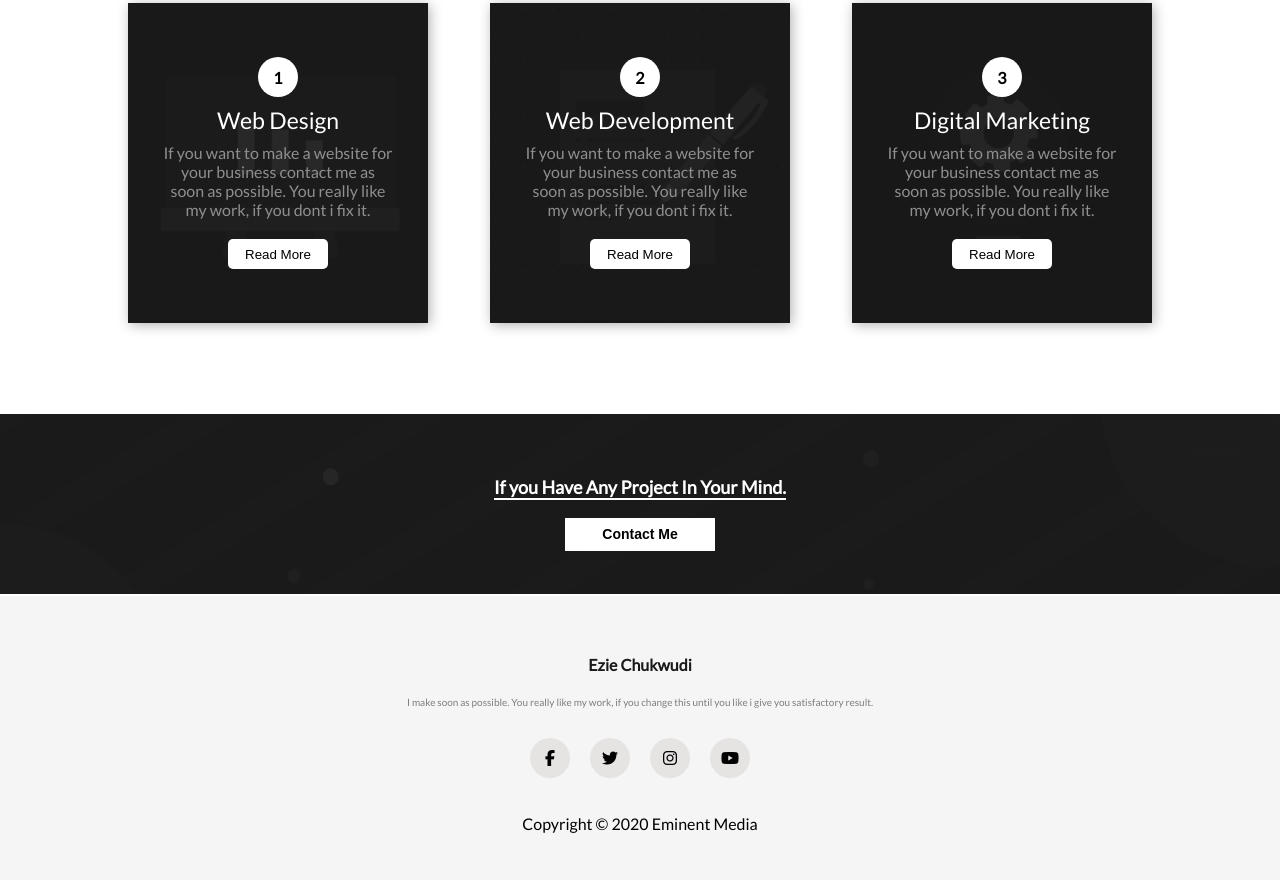
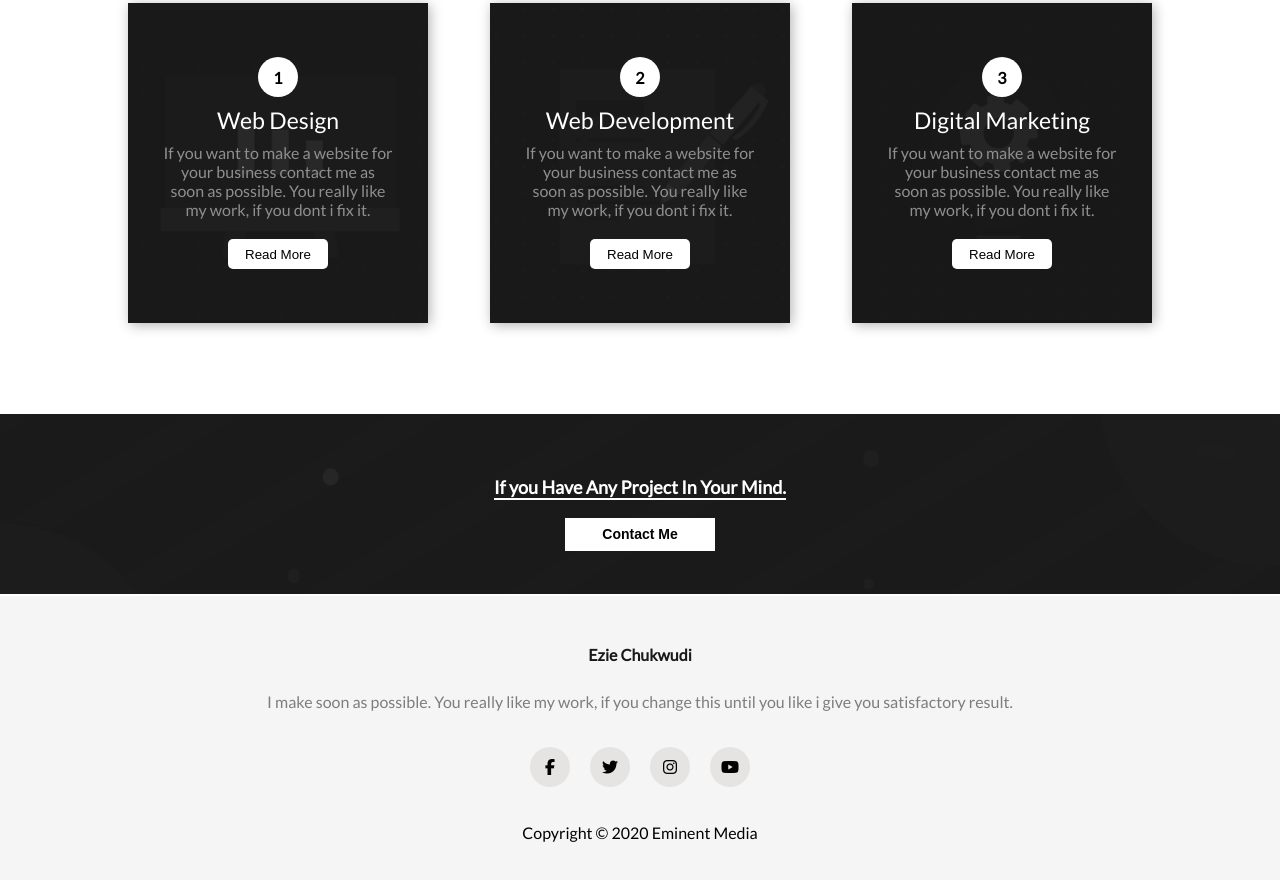
Before and after one commit to eminentpal/ecommerce, a plain HTML site: page index.html in a window 1280 px wide. Shown: the part 1408-2288 px from the top of the page. Drawn offline with nearby package versions, Linux system fonts and the light colour scheme.

Commit message:
Update styles.css

```diff
--- a/styles.css
+++ b/styles.css
@@ -727,7 +727,7 @@ footer p:nth-child(2){
 
   footer p:nth-child(2) {
      width: 90%;
-     font-size: 10px;
+
   }
 
 
```
